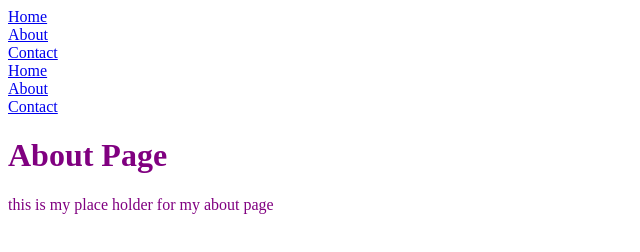
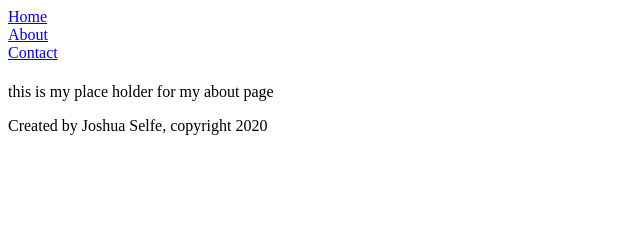
Before and after one commit to joshie-2/gatsby_netlify_tutorial, a Gatsby site: page /about in a window 1280 px wide. Shown: the whole page, without its empty margins (0-640 px from the left). Built offline with nearby package versions, Linux system fonts and the light colour scheme; Gatsby itself is replaced by a stand-in of ours.

Commit message:
added layout component and removed header & footer

```diff
--- a/src/pages/about.js
+++ b/src/pages/about.js
@@ -1,12 +1,9 @@
 import React from "react"
-import NavBar from "../components/navBar"
-import Header from "../components/header"
+import Layout from "../components/layout"
 export default function About() {
   return (
-    <div style={{ color: `purple` }}>
-      <NavBar />
-      <Header headerText="About Page" />
+    <Layout>
       <p>this is my place holder for my about page</p>
-    </div>
+    </Layout>
   )
 }
```
